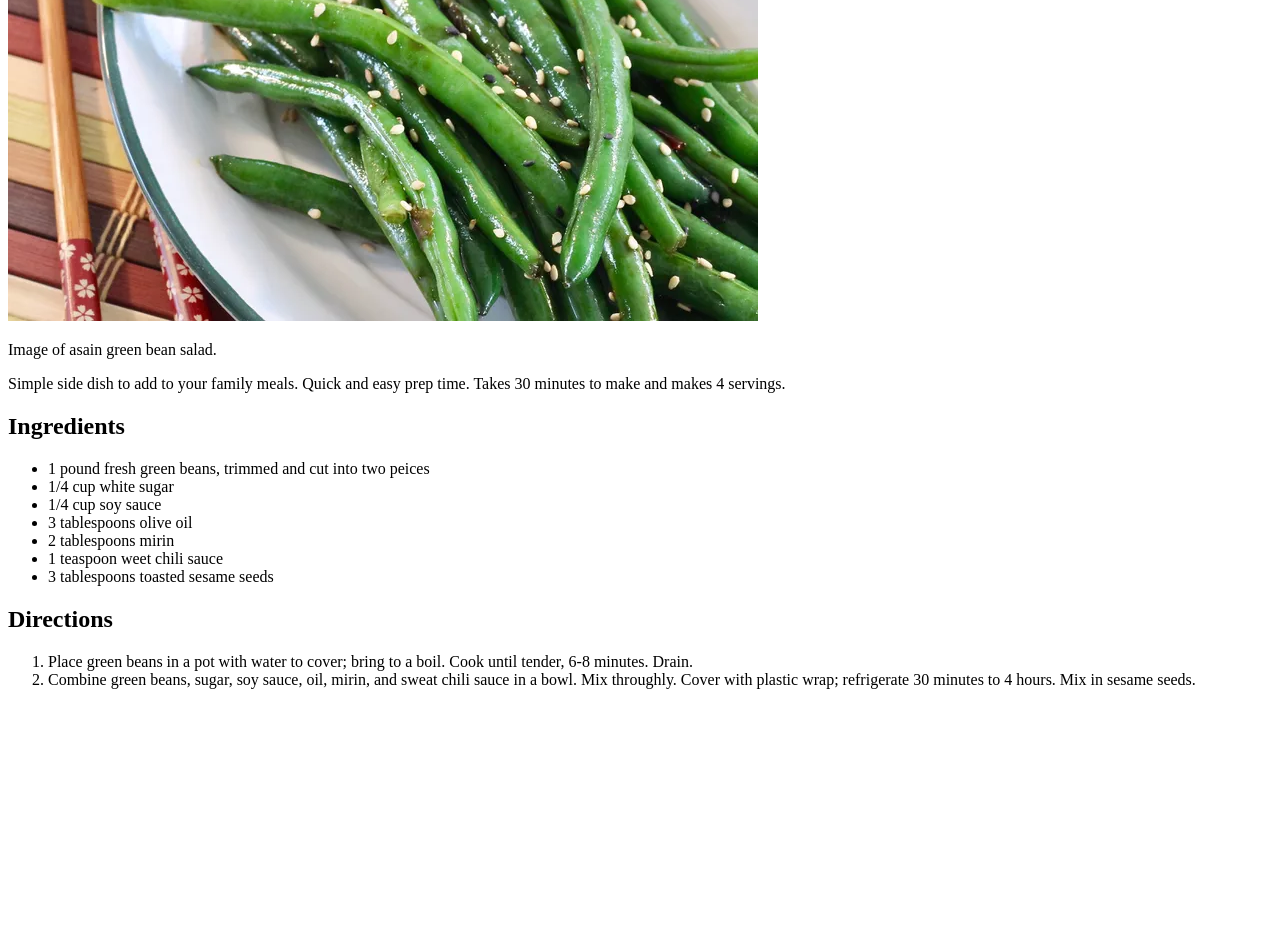
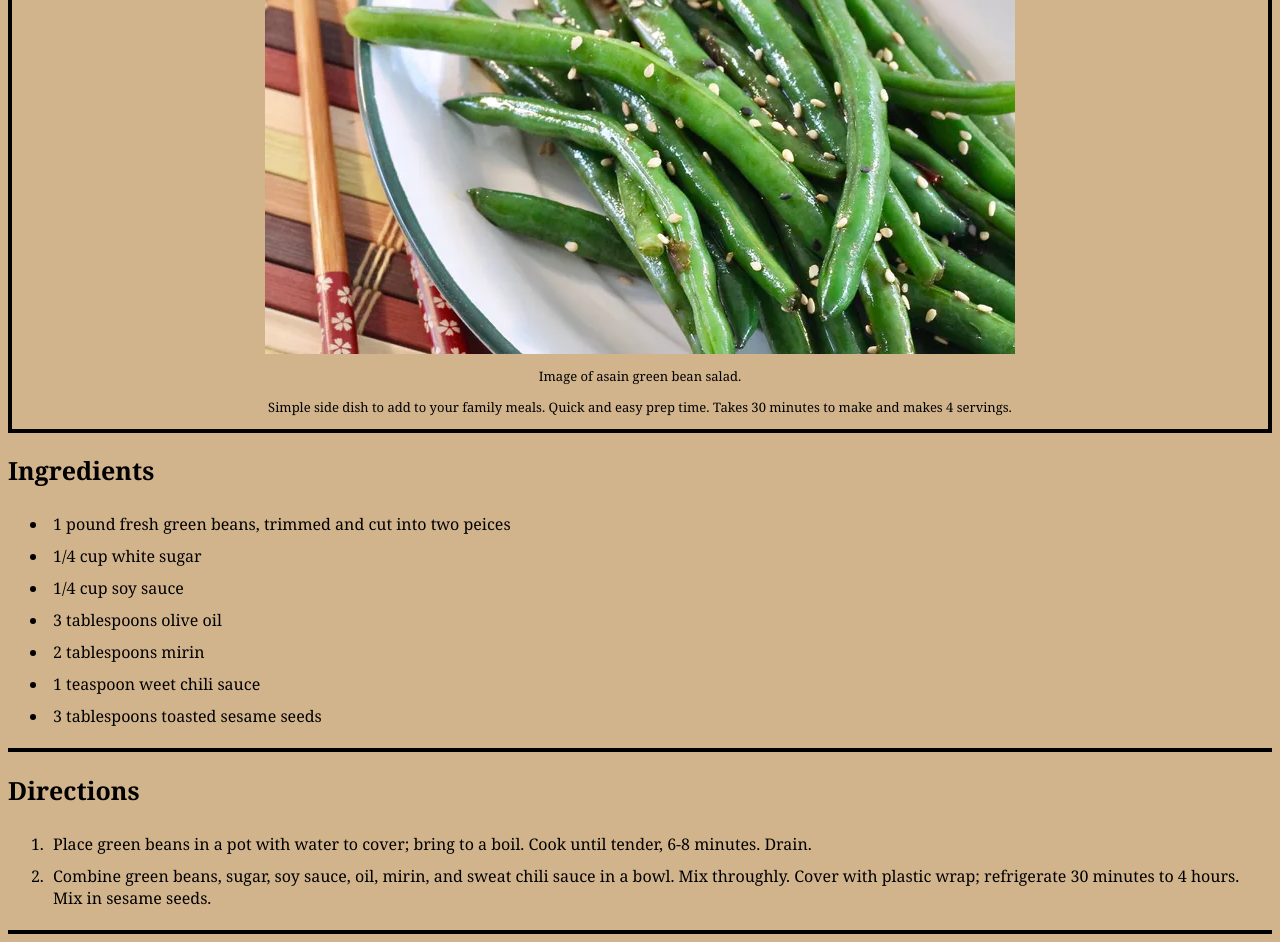
Before and after one commit to E-L-412/odin-recipes, a plain HTML site: page recipes/greenbean.html in a window 1280 px wide. Shown: the part 181-1123 px from the top of the page. Before the commit the page ends 886 px from the top, so only its background shows below. Drawn offline with Linux system fonts and the light colour scheme.

Commit message:
Create styles.css and recipes.css, add div containers
Create and link styles.css to stylize index.html. Add div containers to <ul>
and after <ul>.

Create and link recipes.css to stylize tacos.html, greenbean.html, and
 icecreamcake.html.

 Add div containers .picsummary, .ingredients, and .directions to
 tacos.html, greenbeans.html, and icecreamcake.html.

```diff
--- a/recipes/greenbean.html
+++ b/recipes/greenbean.html
@@ -3,17 +3,21 @@
     <head>
         <meta chaset="UTF-8">
         <title>Asian Green Bean Salad</title>
+        <link rel="stylesheet" href="recipes.css"
     </head>
 
     <body>
         <h1>Asian Green Bean Salad</h1>
+        <div class="picsummary">
             <img src="greenbean.jpg" alt="asian green bean salad">
             <p>Image of asain green bean salad.</p>
             <p>Simple side dish to add to your family meals.
                 Quick and easy prep time. Takes 30 minutes to
                 make and makes 4 servings.</p>
+        </div>
 
         <h2>Ingredients</h2>
+        <div class="ingredients">
                 <ul>
                     <li> 1 pound fresh green beans, trimmed
                         and cut into two peices</li>
@@ -24,8 +28,10 @@
                     <li>1 teaspoon weet chili sauce</li>
                     <li>3 tablespoons toasted sesame seeds</li>
                 </ul>
+        </div>
 
         <h2>Directions</h2>
+        <div class="directions">
                 <ol>
                     <li>Place green beans in a pot with water to
                         cover; bring to a boil. Cook until tender,
@@ -35,6 +41,7 @@
                         throughly. Cover with plastic wrap; refrigerate
                         30 minutes to 4 hours. Mix in sesame seeds.</li>
                 </ol>
+        </div>
 
     </body>
 </html>
--- /dev/null
+++ b/recipes/recipes.css
@@ -0,0 +1,41 @@
+body {
+    background-color: tan;
+    font-family: georgia,serif;
+
+}
+
+h1 {text-align: center;
+    font-size: 40px;
+    font-weight: bold}
+
+img{
+    display: block;
+    margin-left: auto;
+    margin-right: auto;
+}
+
+.picsummary{
+    text-align:center;
+    font-size: 13px;
+    border: 4px solid black;
+    display: block;
+
+}
+
+h2{
+    font-size: 25px;
+    font-weight: bold
+}
+
+.ingredients{
+    font-size: 16px;
+    border-bottom: 4px solid black
+}
+
+.directions{
+    font-size: 16px;
+    border-bottom: 4px solid black
+}
+li{
+    padding: 5px
+}
--- a/styles.css
+++ b/styles.css
@@ -1,5 +1,15 @@
 body {background-color: tan; font-family: georgia,serif}
 h1 {text-align: center; font-size: 40px; font-weight: bold}
-h3 {font-size: 20px; font-weight: 400}
-li {padding: 8px; font-size:15px; color:black}
+h3 {font-size: 25px; font-weight: 400}
+li {padding: 8px; font-size:20px; color:black}
 img {display: block; margin-left: auto; margin-right: auto}
+
+.recipes {
+    border:4px solid black;
+    margin: 4rem;
+    padding: 6px
+}
+
+.space{
+    padding: 3px
+}
```
Also changed, not shown: index.html (+3 -0 lines), recipes/icecreamcake.html (+7 -0 lines), recipes/tacos.html (+7 -0 lines).
